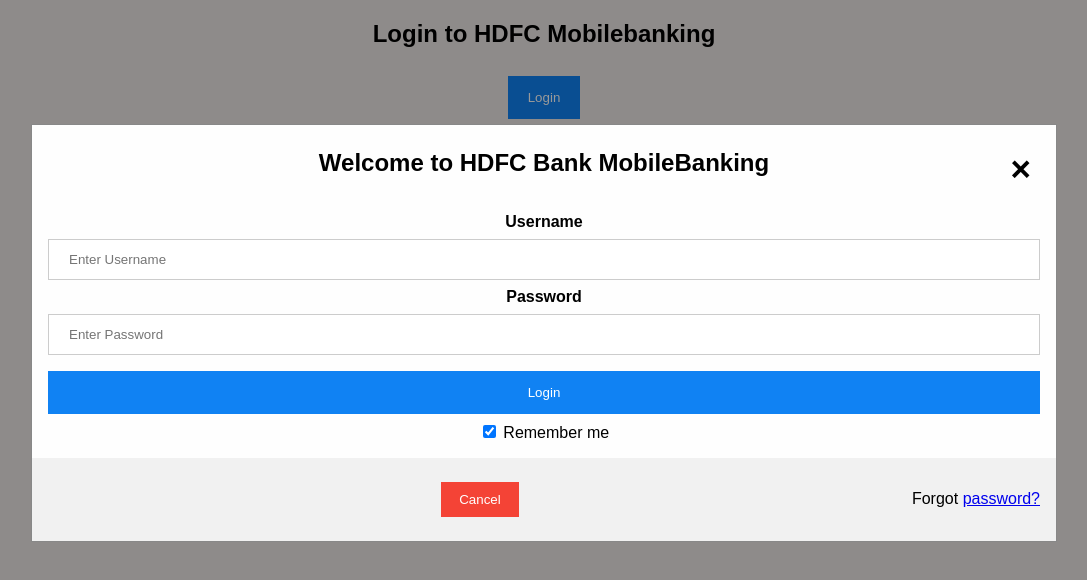
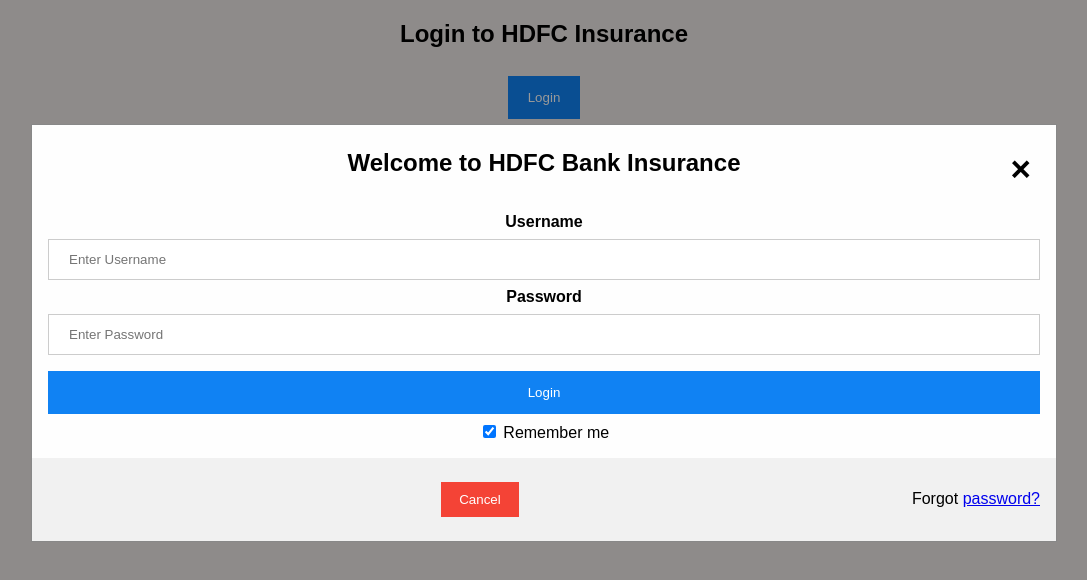
Before and after one commit to kiranbabukk/dockerproject, a plain HTML site: page index.html in a window 1280 px wide. Both pictures are taken after a click on the button "Login". Shown: the whole page, without its empty margins (96-1183 px from the left). Drawn offline with Linux system fonts and the light colour scheme.

Commit message:
Update index.html

```diff
--- a/index.html
+++ b/index.html
@@ -127,7 +127,7 @@ span.psw {
 </head>
 <body align=center bgcolor="ede8e7">
 
-<h2>Login to HDFC Mobilebanking</h2>
+<h2>Login to HDFC Insurance</h2>
 
 <button onclick="document.getElementById('id01').style.display='block'" style="width:auto;">Login</button>
 
@@ -136,7 +136,7 @@ span.psw {
   <form class="modal-content animate" action="/action_page.php" method="post">
     <div class="imgcontainer">
       <span onclick="document.getElementById('id01').style.display='none'" class="close" title="Close Modal">&times;</span>
-      <h2>Welcome to HDFC Bank MobileBanking</h2>
+      <h2>Welcome to HDFC Bank Insurance</h2>
     </div>
 
     <div class="container">
```
